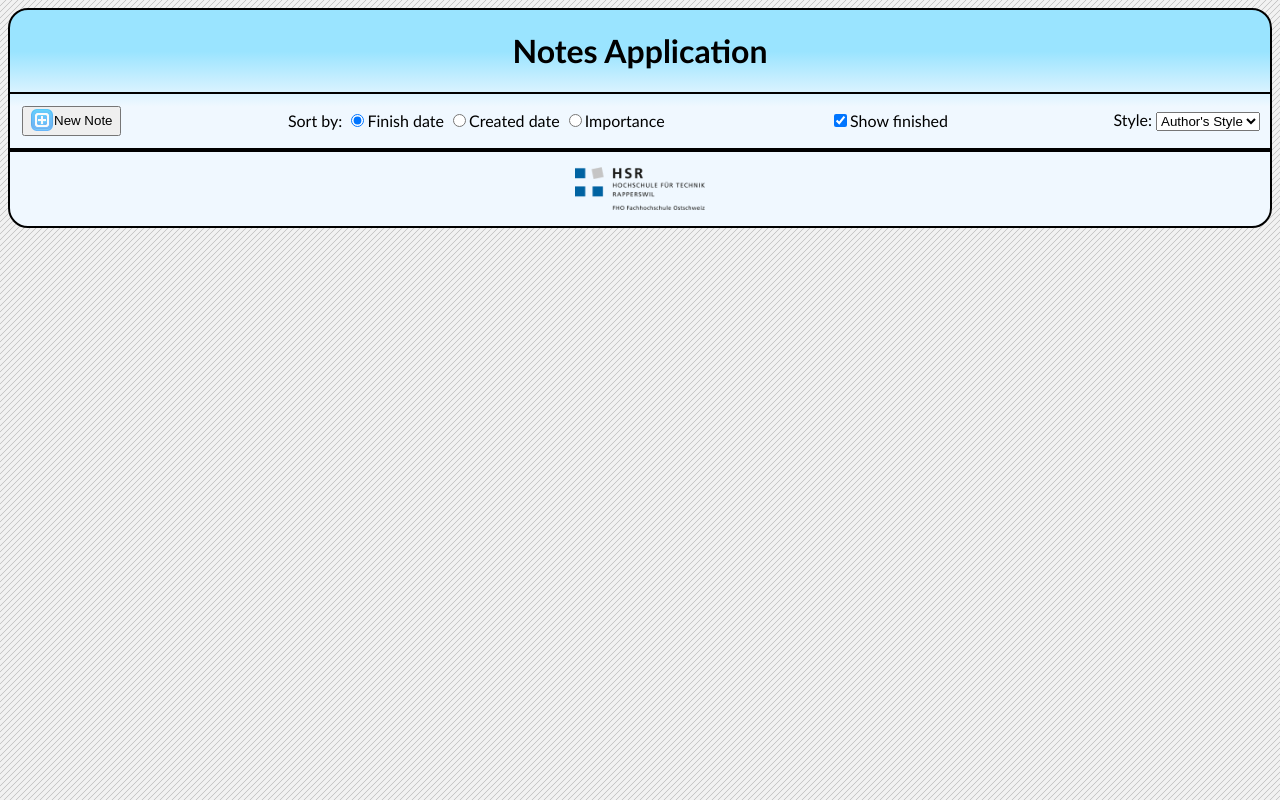
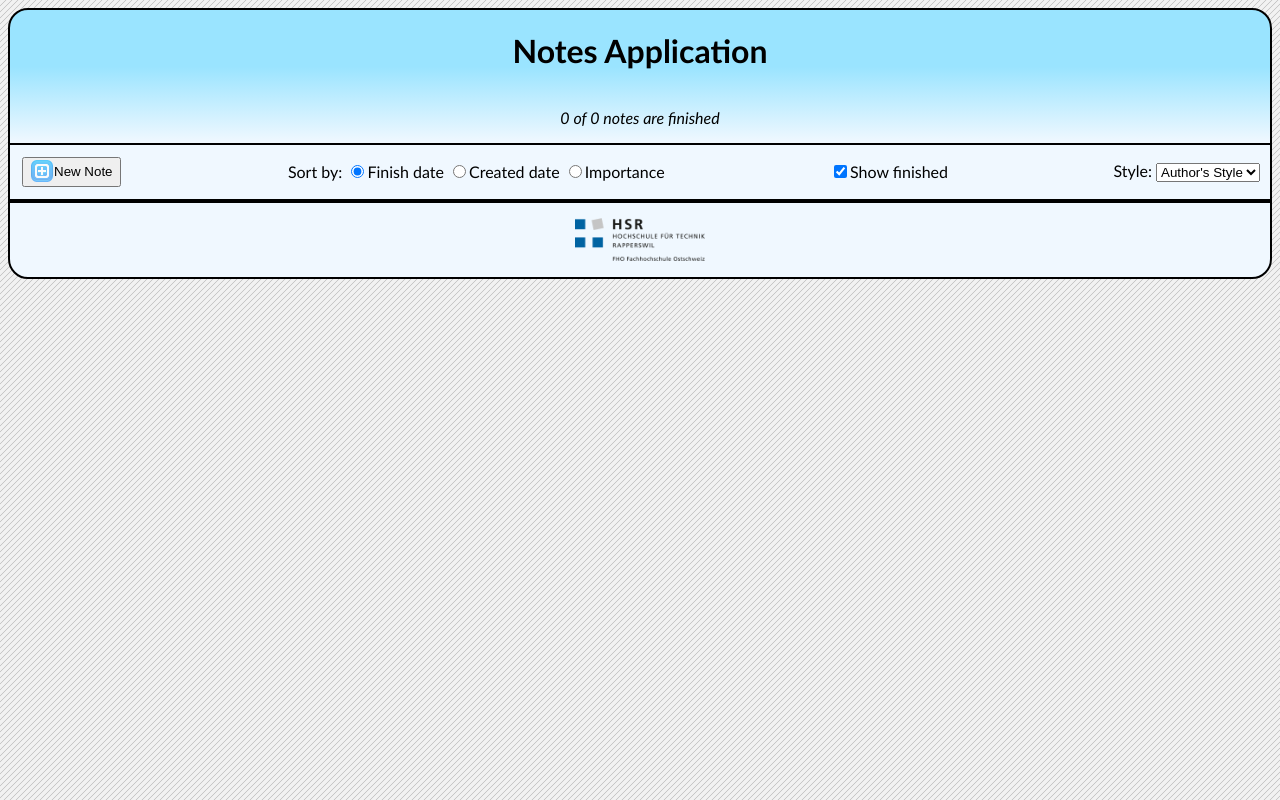
Before and after one commit to alc-hsr/cas-fee-projekt1, a plain HTML site: page index.html in a window 1280 px wide. Drawn offline with Linux system fonts and the light colour scheme.

Commit message:
Note counter implemented

```diff
--- a/index.html
+++ b/index.html
@@ -11,6 +11,8 @@
         <header id="indexpageheader">
             <div id="indexpagetitle">
                 <h1>Notes Application</h1>
+                <p id="notecount"></p>
+                <script id="notecounttemplate" type="text/x-handlebars-template">{{countFinished}} of {{countAll}} notes are finished</script>
             </div>
             <div id="toolbarcontainer">
                 <div>
--- a/scripts/index.js
+++ b/scripts/index.js
@@ -60,10 +60,25 @@
 
 function loadNotes(showFinished, sortOrder) {
     let originalNotesContainer = getAllNotes();
+    updateNoteCounter(originalNotesContainer);
+
     let filteredNotesContainer = filterNotes(originalNotesContainer, showFinished);
     let sortedNotesContainer = sortNotes(filteredNotesContainer, sortOrder);
     let template = Handlebars.compile(document.getElementById("notetemplate").innerHTML);
     document.getElementById("notecontent").innerHTML =  template(sortedNotesContainer);
+}
+
+function updateNoteCounter(notesContainer) {
+    let countAll = 0;
+    let countFinished = 0;
+    for (let note of notesContainer.notes) {
+        countAll++;
+        if (note.finishDate) {
+            countFinished++;
+        }
+    }
+    let template = Handlebars.compile(document.getElementById("notecounttemplate").innerHTML);
+    document.getElementById("notecount").innerHTML =  template({countAll: countAll, countFinished: countFinished});
 }
 
 function filterNotes(originalNotesContainer, showFinished) {
--- a/styles/authors-style.css
+++ b/styles/authors-style.css
@@ -31,6 +31,10 @@
     margin: 2px;
 }
 
+p {
+    font-style: italic;
+}
+
 /* Static part of the index page (title, toolbar for buttons and options) */
 #indexpageheader {
     display: flex;
@@ -39,7 +43,8 @@
 }
 #indexpagetitle {
     display: flex;
-    justify-content: center;
+    flex-direction: column;
+    align-items: center;
 }
 #toolbarcontainer {
     display: flex;
@@ -54,7 +59,7 @@
     flex-direction: row;
 }
 
-/* Dynamic part for the notes */
+/* Dynamic part of the index page (list of notes) */
 .notecontainer {
     display: flex;
     flex-direction: row;
@@ -88,9 +93,6 @@
 .notesummary {
     font-weight: bold;
     cursor: pointer;
-}
-p {
-    font-style: italic;
 }
 
 /* Styles for the detail page */
--- a/styles/hsr-style.css
+++ b/styles/hsr-style.css
@@ -37,6 +37,10 @@
     border-radius: 3px;
 }
 
+p {
+    font-style: italic;
+}
+
 /* Static part of the index page (title, toolbar for buttons and options) */
 #indexpageheader {
     display: flex;
@@ -45,7 +49,11 @@
 }
 #indexpagetitle {
     display: flex;
-    justify-content: flex-start;
+    justify-content: space-between;
+    align-items: center;
+}
+#notecount {
+    margin-right: 10px;
 }
 #toolbarcontainer {
     display: flex;
@@ -61,7 +69,7 @@
     flex-direction: row;
 }
 
-/* Dynamic part for the notes */
+/* Dynamic part of the index page (list of notes) */
 .notecontainer {
     display: flex;
     flex-direction: row;
@@ -92,9 +100,6 @@
 .notesummary {
     font-weight: bold;
     cursor: pointer;
-}
-p {
-    font-style: italic;
 }
 
 /* Styles for the detail page */
```
